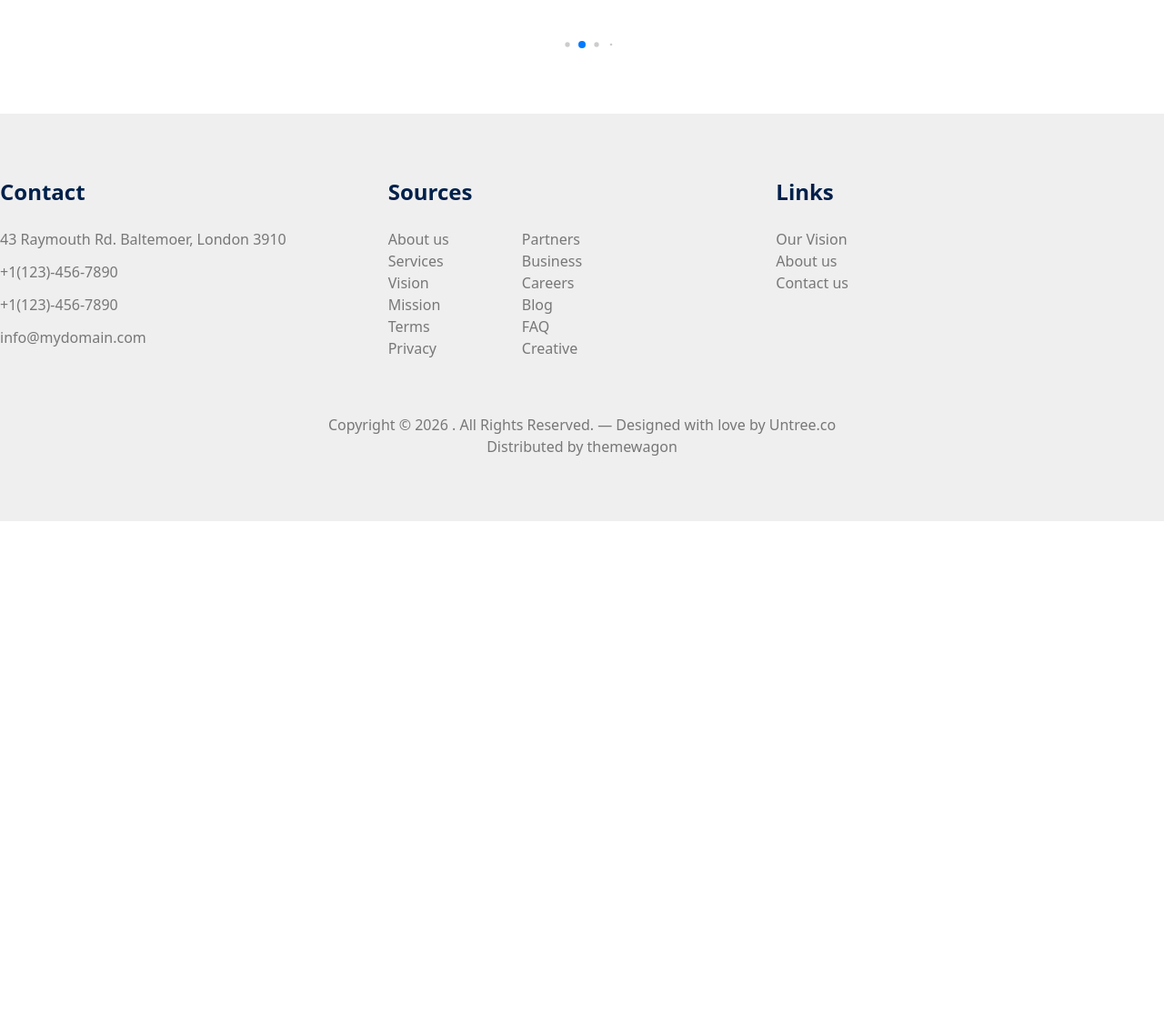
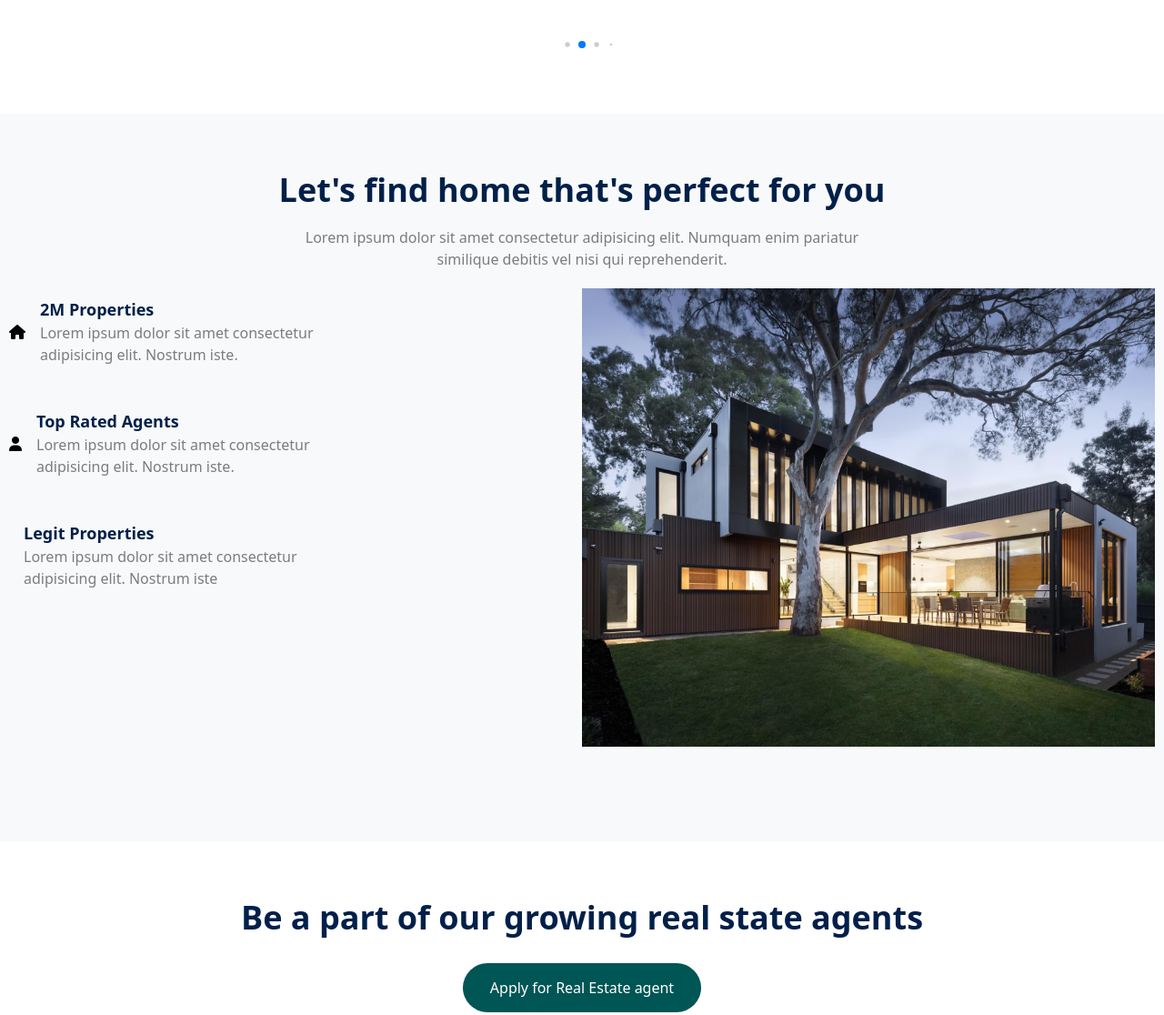
Before and after one commit to sadigzadeamina07/property-template, a website: page index.html in a window 1280 px wide. Shown: the part 2467-3583 px from the top of the page at 91% size. Before the commit the page ends 3040 px from the top, so only its background shows below. Drawn offline with nearby package versions, Linux system fonts and the light colour scheme.

Commit message:
created 4th section

```diff
--- a/index.html
+++ b/index.html
@@ -24,11 +24,8 @@
                 <div class="flex justify-between items-center px-4 py-5 mx-[5px]">
                     <h1 class="text-2xl font-semibold  ml-[20px] md:ml-0">Property</h1>
                     <div class="md:hidden flex  mr-[20px] md:ml-0 ">
-                        <i onclick="openthebar()"  id="menubar" class="fa-light fa-bars text-3xl"></i>
-
+                        <i onclick="openthebar()" id="menubar" class="fa-light fa-bars text-3xl"></i>
                     </div>
-
-
                     <ul class="flex gap-8 hidden md:flex">
                         <li><a href="">Home</a></li>
                         <li><a href="">Properties</a></li>
@@ -65,7 +62,8 @@
             </div>
 
         </div>
-<div id="menuofbar" class="hidden bg-white fixed md:hidden transition-transform duration-1000 translate-x-full right-0 top-0 bottom-0 w-[70%] z-100 overflow-y-auto p-7">
+        <div id="menuofbar"
+            class="hidden bg-white fixed md:hidden transition-transform duration-1000 translate-x-full right-0 top-0 bottom-0 w-[70%] z-100 overflow-y-auto p-7">
             <div class="flex justify-end">
                 <i onclick="closethebar()" class="fa-solid fa-xmark"></i>
             </div>
@@ -79,7 +77,6 @@
 
         </div>
     </header>
-
     <main>
         <div class="container mx-auto pt-[4rem]">
             <div class="">
@@ -95,24 +92,22 @@
                     <div class="swiper-pagination  absolute "></div>
                 </div>
             </div>
-
-
         </div>
-
-
         <div class="py-[30px]  bg-[#00204a0d]">
             <div class="grid  gap-5  text-[#00204a] container mx-auto text-center grid-cols-1 md:grid-cols-4">
                 <div class="flex  bg-white flex-col py-10 px-2 gap-3 mb-[30px]">
                     <i class="fa-light fa-house-circle-check text-[50px]"></i>
                     <h3 class="font-semibold ">Our Properties</h3>
-    <p class="text-[#00000080] w-[55%] md:w-[80%] m-auto">Lorem ipsum dolor sit amet, consectetur adipisicing elit. Voluptates, accusamus.</p>
+                    <p class="text-[#00000080] w-[55%] md:w-[80%] m-auto">Lorem ipsum dolor sit amet, consectetur
+                        adipisicing elit. Voluptates, accusamus.</p>
                     <button class=" border-b-2  border-b-[#00204a] m-auto w-fit">Learn More</button>
                 </div>
                 <div class="mb-[30px]">
                     <div class="flex  bg-white py-14 px-2  flex-col gap-3">
                         <i class="fa-thin fa-buildings text-[50px]"></i>
                         <h3 class="font-semibold ">Property for Sale</h3>
-    <p class="text-[#00000080] w-[55%] md:w-[80%] m-auto">Lorem ipsum dolor sit amet, consectetur adipisicing elit. Voluptates, accusamus.</p>
+                        <p class="text-[#00000080] w-[55%] md:w-[80%] m-auto">Lorem ipsum dolor sit amet, consectetur
+                            adipisicing elit. Voluptates, accusamus.</p>
                         <button class=" border-b-2  border-b-[#00204a] m-auto w-fit">Learn More</button>
                     </div>
                 </div>
@@ -120,7 +115,8 @@
                     <div class="flex bg-white py-14 px-2 flex-col gap-3">
                         <i class="fa-light fa-house-user text-[50px]"></i>
                         <h3 class="font-semibold ">Real Estate Agent</h3>
-    <p class="text-[#00000080] w-[55%] md:w-[80%] m-auto">Lorem ipsum dolor sit amet, consectetur adipisicing elit. Voluptates, accusamus.</p>
+                        <p class="text-[#00000080] w-[55%] md:w-[80%] m-auto">Lorem ipsum dolor sit amet, consectetur
+                            adipisicing elit. Voluptates, accusamus.</p>
                         <button class=" border-b-2  border-b-[#00204a] m-auto w-fit">Learn More</button>
                     </div>
                 </div>
@@ -128,7 +124,8 @@
                     <div class="flex  bg-white py-14 px-2 flex-col gap-3">
                         <i class="fa-thin fa-apartment text-[50px]"></i>
                         <h3 class="font-semibold ">House for Sale</h3>
-    <p class="text-[#00000080] w-[55%] md:w-[80%] m-auto">Lorem ipsum dolor sit amet, consectetur adipisicing elit. Voluptates, accusamus.</p>
+                        <p class="text-[#00000080] w-[55%] md:w-[80%] m-auto">Lorem ipsum dolor sit amet, consectetur
+                            adipisicing elit. Voluptates, accusamus.</p>
                         <button class=" border-b-2  border-b-[#00204a] m-auto w-fit">Learn More</button>
                     </div>
                 </div>
@@ -148,6 +145,53 @@
                 <div class="swiper-pagination "></div>
             </div>
 
+        </div>
+        <div class="bg-[#f8f9fa]">
+            <div class="container mx-auto py-[4rem]  px-[10px]">
+                         <div class="text-center ">
+<h1 class="text-[#00204a] font-semibold  text-4xl mb-[20px] m-auto ">Let's find home that's perfect for you</h1>
+<p class="text-[#00000080] md:w-[50%] w-[80%] mb-[20px] m-auto">Lorem ipsum dolor sit amet consectetur adipisicing elit. Numquam enim pariatur similique debitis vel nisi qui reprehenderit.</p>
+
+                </div>
+
+<div class="grid grid-cols-1  md:grid-cols-2 mb-[40px]">
+
+    <div class="flex flex-col  mt-[10px] gap-12">
+        <div class=" flex gap-4 items-center">
+     <i class="fa-solid fa-house"></i>
+     <div>
+   <h3 class="text-[18px]  text-[#00204a] font-semibold">2M Properties</h3>
+        <p class="text-[#00000080] w-[70%]">Lorem ipsum dolor sit amet consectetur adipisicing elit. Nostrum iste.</p>
+
+     </div>
+
+        </div>
+        <div class=" flex gap-4 items-center">
+            <i class="fa-solid fa-user"></i>
+            <div>
+  <h3 class="text-[18px]  text-[#00204a] font-semibold"> Top Rated Agents</h3>
+      <p class="text-[#00000080] w-[70%]">Lorem ipsum dolor sit amet consectetur adipisicing elit. Nostrum iste.</p>
+
+            </div>
+
+        </div>
+        <div class=" flex gap-4 items-center">
+            <i class="fa-solid fa-shield-quartered"></i>
+            <div>
+  <h3 class="text-[18px]  text-[#00204a] font-semibold">Legit Properties</h3>
+  <p class="text-[#00000080] w-[70%]">Lorem ipsum dolor sit amet consectetur adipisicing elit. Nostrum iste</p>
+            </div>
+
+        </div>
+
+    </div>
+    <img src="img/hero_bg_3.jpg" alt="">
+</div>
+            </div>
+        </div>
+        <div class="container mx-auto text-center py-[4rem]">
+            <h1 class=" text-[#00204a] text-4xl mb-[30px] font-semibold" >Be a part of our growing real state agents</h1>
+            <button   class=" md:m-0 bg-[rgb(0,85,85)] rounded-[30px] px-[30px] py-[10px] md:py-[15px] mt-[25px] md:mt-0 text-white">Apply for Real Estate agent</button>
         </div>
     </main>
     <footer class="bg-[#efefef] text-[#777] py-[70px] text-center md:text-left">
@@ -240,19 +284,19 @@
                 el: ".swiper-pagination",
                 dynamicBullets: true,
             },
-      loop:true,
-autoplay:{
-    delay:4000
+            loop: true,
+            autoplay: {
+                delay: 4000
             },
-speed:800,
-      breakpoints:{
-        0:{
-            slidesPerView:1,
-            spaceBetween:10,
+            speed: 800,
+            breakpoints: {
+                0: {
+                    slidesPerView: 1,
+                    spaceBetween: 10,
                 },
-        786:{
-            slidesPerView:3,
-                spaceBetween:20,
+                786: {
+                    slidesPerView: 3,
+                    spaceBetween: 20,
                 }
             }
         });
```
Also changed, not shown: src/output.css. Lines whose indentation alone changed are shown as unchanged.
